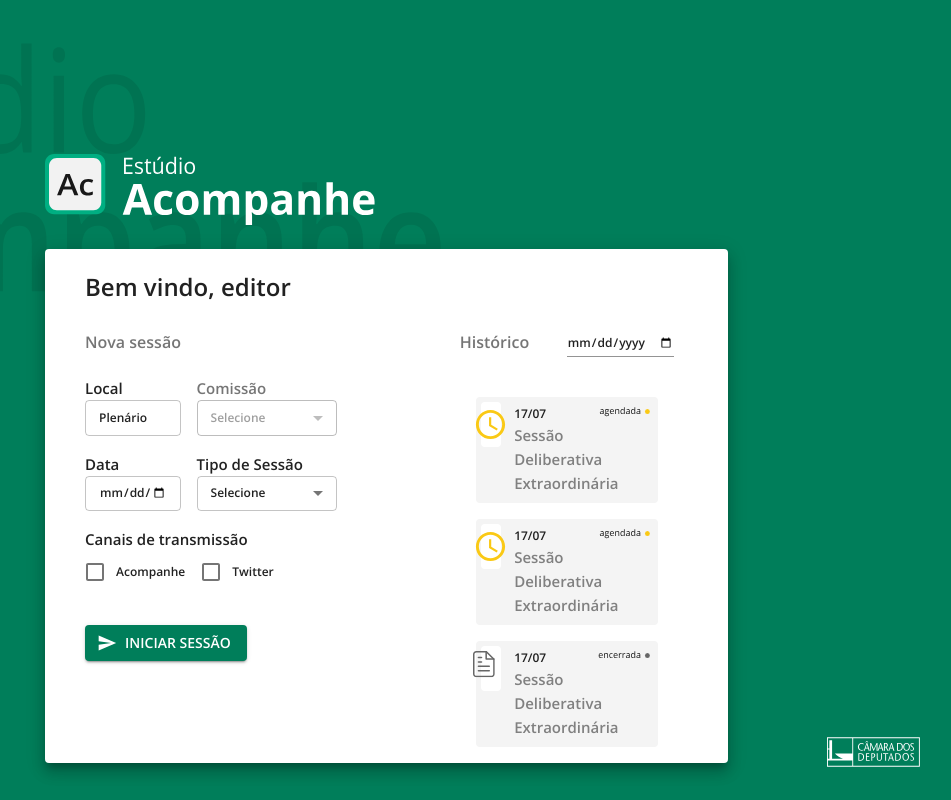
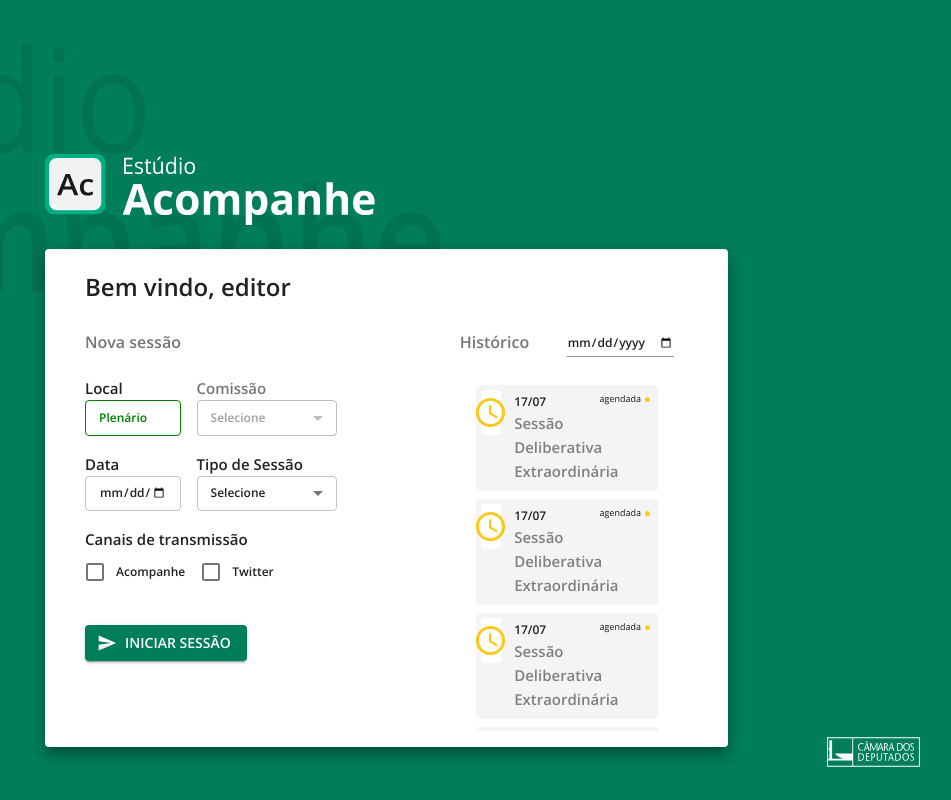
Before and after one commit to labhackercd/linguagem-simples-front, a React (Create React App) app: page /estudio in a window 1280 px wide. Shown: the whole page, without its empty margins (325-1276 px from the left). Built offline with nearby package versions, Linux system fonts and the light colour scheme.

Commit message:
#16 - Adding colors to already selected inputs

```diff
--- a/src/components/EstudioAcompanhePageComponents/NewSessionFormComponent/index.js
+++ b/src/components/EstudioAcompanhePageComponents/NewSessionFormComponent/index.js
@@ -23,10 +23,14 @@ const useStyles = makeStyles({
     position: "fixed",
     display: "flex"
   },
-  input:{
-      color: "green"
+  inputBorderColor:{
+      "& .MuiOutlinedInput-root .MuiOutlinedInput-notchedOutline": {
+        borderColor: "green"
+      },
+  },
+  inputTextColor:{
+    color:'green',
   }
-
 });
 
 export default function NewSessionFormComponent(){
@@ -47,12 +51,15 @@ export default function NewSessionFormComponent(){
                             <Box display="block" justifyContent="flex-start" >
                                 <div><Typography variant="h6"> Local </Typography></div>
                                 <TextField
-                                className={classes.input}
+                                className={classes.inputBorderColor}
                                 id="sessionPlace"
                                 variant="outlined"
                                 size="small"
                                 color="primary"
                                 value="Plenário"
+                                InputProps={{
+                                    className: classes.inputTextColor
+                                  }}
                                 />
                             </Box>
                         </Grid>
@@ -98,6 +105,7 @@ export default function NewSessionFormComponent(){
                                     control={<Checkbox color="primary" />}
                                     label="Acompanhe"
                                     labelPlacement="Acompanhe"
+                                    className={classes.inputBorderColor}
                                     />
                                     <FormControlLabel
                                     value="Twitter"
--- a/src/components/EstudioAcompanhePageComponents/SessionHistoryComponent/index.js
+++ b/src/components/EstudioAcompanhePageComponents/SessionHistoryComponent/index.js
@@ -12,9 +12,6 @@ import SvgIcon from '@material-ui/core/SvgIcon';
 
 import List from '@material-ui/core/List';
 import ListItem from '@material-ui/core/ListItem';
-import ListItemText from '@material-ui/core/ListItemText';
-import ListSubheader from '@material-ui/core/ListSubheader';
-
 
 import { ReactComponent as DocumentIcon } from './document_icon.svg';
 import ScheduleIcon from './schedule_session.svg'
@@ -78,13 +75,13 @@ export default function SessionHistoryComponent(){
                         </Grid>
                 </Grid>
                 <Grid item xs={12}>
-                    <List className={classes.sessionList}>
-                        <ListItem><Box><ScheduleSessionHistoryCard status="agendada"></ScheduleSessionHistoryCard></Box></ListItem>
-                        <ListItem><Box><ScheduleSessionHistoryCard status="agendada"></ScheduleSessionHistoryCard></Box></ListItem>
-                        <ListItem><Box><ScheduleSessionHistoryCard status="encerrada"></ScheduleSessionHistoryCard></Box></ListItem>
-                        <ListItem><Box><ScheduleSessionHistoryCard status="agendada"></ScheduleSessionHistoryCard></Box></ListItem>
-                        <ListItem><Box><ScheduleSessionHistoryCard status="agendada"></ScheduleSessionHistoryCard></Box></ListItem>
-                        <ListItem><Box><ScheduleSessionHistoryCard status="agendada"></ScheduleSessionHistoryCard></Box></ListItem>
+                    <List className={classes.sessionList} disablePadding dense={true}>
+                        <ListItem><ScheduleOrFinishedSessionHistoryCard status="agendada"></ScheduleOrFinishedSessionHistoryCard></ListItem>
+                        <ListItem><ScheduleOrFinishedSessionHistoryCard status="agendada"></ScheduleOrFinishedSessionHistoryCard></ListItem>
+                        <ListItem><ScheduleOrFinishedSessionHistoryCard status="agendada"></ScheduleOrFinishedSessionHistoryCard></ListItem>
+                        <ListItem><ScheduleOrFinishedSessionHistoryCard status="encerrada"></ScheduleOrFinishedSessionHistoryCard></ListItem>
+                        <ListItem><ScheduleOrFinishedSessionHistoryCard status="encerrada"></ScheduleOrFinishedSessionHistoryCard></ListItem>
+                        <ListItem><ScheduleOrFinishedSessionHistoryCard status="encerrada"></ScheduleOrFinishedSessionHistoryCard></ListItem>
                     </List>
                 </Grid>
             </Grid>
@@ -95,7 +92,7 @@ export default function SessionHistoryComponent(){
     );
 }
 
-function ScheduleSessionHistoryCard(props){
+function ScheduleOrFinishedSessionHistoryCard(props){
     const classes = useStyles();
     const sessionStatus = props.status;
 
--- a/src/containers/EstudioAcompanhePageContainer/index.js
+++ b/src/containers/EstudioAcompanhePageContainer/index.js
@@ -4,7 +4,6 @@ import Paper from "@material-ui/core/Paper";
 import Grid  from "@material-ui/core/Grid";
 import Typography  from "@material-ui/core/Typography";
 import { makeStyles } from '@material-ui/core/styles';
-import { borders } from '@material-ui/system';
 
 import NewSessionFormComponent from '../../components/EstudioAcompanhePageComponents/NewSessionFormComponent';
 import SessionHistoryComponent from '../../components/EstudioAcompanhePageComponents/SessionHistoryComponent';
```
